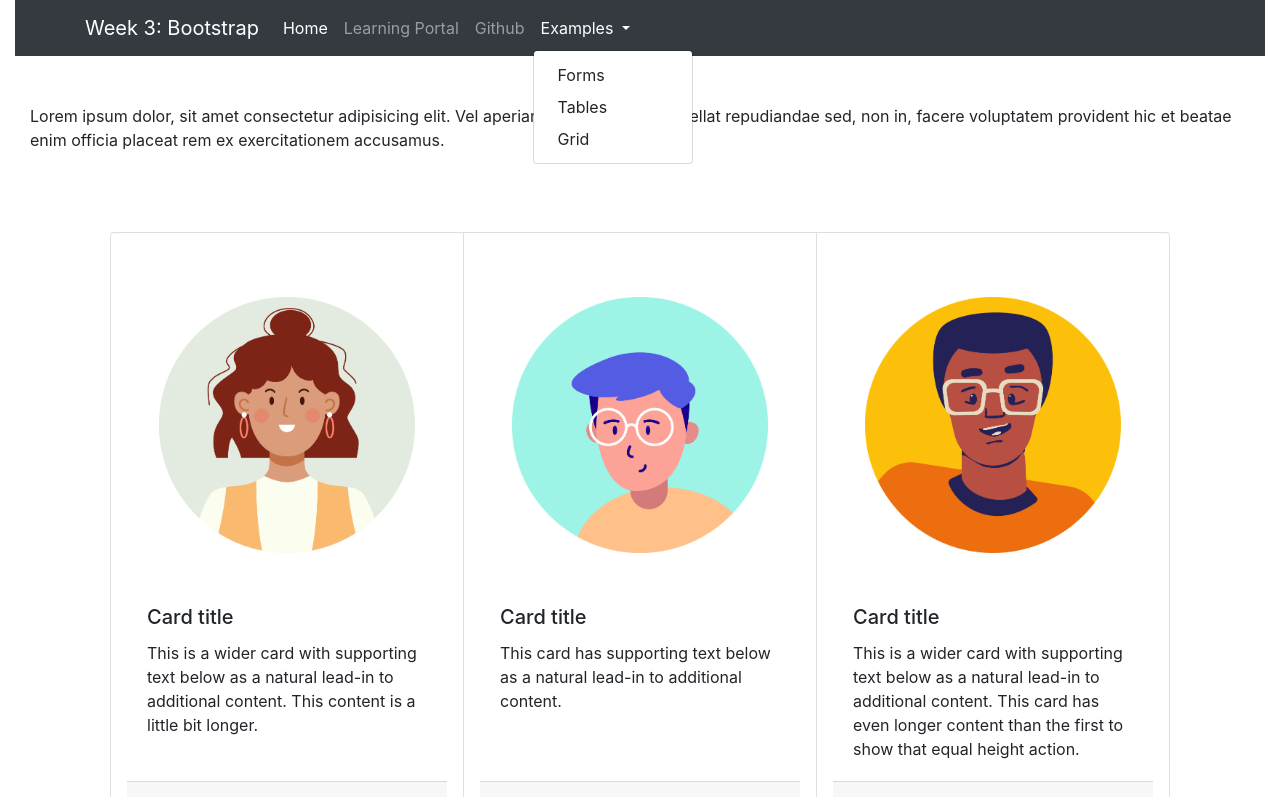
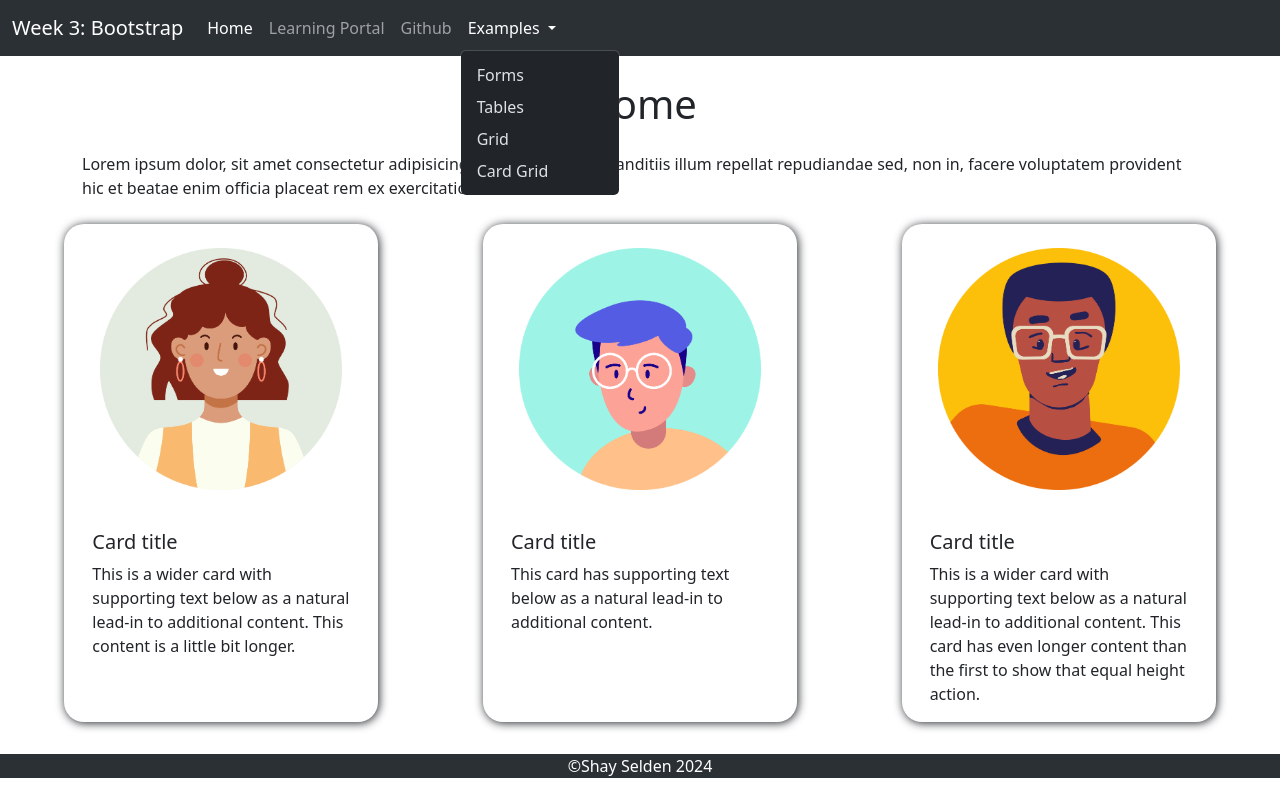
Before and after one commit to shayorielle/Week_3_Intro_to_Bootstrap, a website: page index.html in a window 1280 px wide. Both pictures are taken after a click on the button "Examples". Shown: the top 797 px of the page. Drawn offline with nearby package versions, Linux system fonts and the light colour scheme.

Commit message:
update post week3 class

```diff
--- a/index.html
+++ b/index.html
@@ -1,51 +1,86 @@
 <!DOCTYPE html>
 <html lang="en">
   <head>
-    <meta charset="UTF-8">
-    <meta name="viewport" content="width=device-width, initial-scale=1.0">
+    <meta charset="UTF-8" />
+    <meta name="viewport" content="width=device-width, initial-scale=1.0" />
     <title>Document</title>
-    <link rel="stylesheet" href="node_modules/bootstrap/dist/css/bootstrap.css">
-    <link rel="stylesheet" href="style.css">
+    <link
+      rel="stylesheet"
+      href="node_modules/bootstrap/dist/css/bootstrap.css"
+    />
   </head>
 
-<body class="container-fluid">
-
-    <nav class="navbar navbar-expand-sm navbar-dark bg-dark">
-        <div class="container">
+  <body>
+    <nav
+      class="navbar navbar-expand-sm bg-body-tertiary bg-dark"
+      data-bs-theme="dark"
+    >
+      <div class="container-fluid">
         <a class="navbar-brand" href="index.html">Week 3: Bootstrap</a>
 
-        <button class="navbar-toggler" type="button" data-toggle="collapse" data-target="#navbarNavDropdown" aria-controls="navbarNavDropdown" aria-expanded="false" aria-label="Toggle navigation">
-
+        <button
+          class="navbar-toggler"
+          type="button"
+          data-bs-toggle="collapse"
+          data-bs-target="#navbarNavDropdown"
+          aria-controls="navbarNavDropdown"
+          aria-expanded="false"
+          aria-label="Toggle navigation"
+        >
           <span class="navbar-toggler-icon"></span>
-
         </button>
 
         <div class="collapse navbar-collapse" id="navbarNavDropdown">
-
           <ul class="navbar-nav">
-
-                <li class="nav-item active">
-                    <a class="nav-link" href="/index.html">Home</a>
+            <li class="nav-item">
+              <a class="nav-link active" aria-current="page" href="/index.html"
+                >Home</a
+              >
             </li>
 
             <li class="nav-item">
-                    <a class="nav-link" href="https://learn.promineotech.com">Learning Portal</a>
+              <a class="nav-link" href="https://learn.promineotech.com"
+                >Learning Portal</a
+              >
             </li>
 
             <li class="nav-item">
-                    <a class="nav-link" href="https://github.com/shayorielle?tab=repositories">Github</a>
+              <a
+                class="nav-link"
+                href="https://github.com/shayorielle?tab=repositories"
+                >Github</a
+              >
             </li>
 
             <li class="nav-item dropdown">
-                        <a class="nav-link dropdown-toggle" href="#" id="navbarDropdownMenuLink" role="button" data-toggle="dropdown" aria-haspopup="true" aria-expanded="false">
+              <a
+                class="nav-link dropdown-toggle"
+                href="#"
+                role="button"
+                data-bs-toggle="dropdown"
+                aria-expanded="false"
+              >
                 Examples
               </a>
 
-                        <div class="dropdown-menu" aria-labelledby="navbarDropdownMenuLink">
+              <ul class="dropdown-menu">
+                <li>
                   <a class="dropdown-item" href="/examples/forms.html">Forms</a>
-                            <a class="dropdown-item" href="/examples/tables.html">Tables</a>
+                </li>
+                <li>
+                  <a class="dropdown-item" href="/examples/tables.html"
+                    >Tables</a
+                  >
+                </li>
+                <li>
                   <a class="dropdown-item" href="/examples/grids.html">Grid</a>
-                        </div>
+                </li>
+                <li>
+                  <a class="dropdown-item" href="/examples/cards.html"
+                    >Card Grid</a
+                  >
+                </li>
+              </ul>
             </li>
           </ul>
         </div>
@@ -53,57 +88,81 @@
     </nav>
 
     <main class="container-fluid">
-    <br><br>
-        <p>Lorem ipsum dolor, sit amet consectetur adipisicing elit. Vel aperiam, blanditiis illum repellat repudiandae sed, non in, facere voluptatem provident hic et beatae enim officia placeat rem ex exercitationem accusamus.</p>
+      <h1 class="grid-header text-center m-4">Home</h1>
+      <p class="container">
+        Lorem ipsum dolor, sit amet consectetur adipisicing elit. Vel aperiam,
+        blanditiis illum repellat repudiandae sed, non in, facere voluptatem
+        provident hic et beatae enim officia placeat rem ex exercitationem
+        accusamus.
+      </p>
 
-
-          <div class="card-group">
-            <div class="card">
-              <img src="Profile icons/14.png" class="card-img-top" alt="...">
+      <div class="container-fluid">
+        <div class="row">
+          <div
+            class="card col-xs-9 col-sm-9 col-md-3 col-lg-3 mx-auto m-2"
+            style="border: 0; box-shadow: 1px 1px 10px; border-radius: 20px"
+          >
+            <img
+              src="Profile icons/14.png"
+              class="card-img-top p-4"
+              alt="..."
+            />
             <div class="card-body">
               <h5 class="card-title">Card title</h5>
-                <p class="card-text">This is a wider card with supporting text below as a natural lead-in to additional content. This content is a little bit longer.</p>
-              </div>
-              <div class="card-footer">
-                <small class="text-muted">Last updated 3 mins ago</small>
+              <p class="card-text">
+                This is a wider card with supporting text below as a natural
+                lead-in to additional content. This content is a little bit
+                longer.
+              </p>
             </div>
           </div>
-            <div class="card">
-              <img src="Profile icons/11.png" class="card-img-top" alt="...">
+          <div
+            class="card col-xs-9 col-sm-9 col-md-3 col-lg-3 mx-auto m-2"
+            style="border: 0; box-shadow: 1px 1px 10px; border-radius: 20px"
+          >
+            <img
+              src="Profile icons/11.png"
+              class="card-img-top p-4"
+              alt="..."
+            />
             <div class="card-body">
               <h5 class="card-title">Card title</h5>
-                <p class="card-text">This card has supporting text below as a natural lead-in to additional content.</p>
-              </div>
-              <div class="card-footer">
-                <small class="text-muted">Last updated 3 mins ago</small>
+              <p class="card-text">
+                This card has supporting text below as a natural lead-in to
+                additional content.
+              </p>
             </div>
           </div>
-            <div class="card">
-              <img src="Profile icons/12.png" class="card-img-top" alt="...">
+          <div
+            class="card col-xs-9 col-sm-9 col-md-3 col-lg-3 mx-auto m-2"
+            style="border: 0; box-shadow: 1px 1px 10px; border-radius: 20px"
+          >
+            <img
+              src="Profile icons/12.png"
+              class="card-img-top p-4"
+              alt="..."
+            />
             <div class="card-body">
               <h5 class="card-title">Card title</h5>
-                <p class="card-text">This is a wider card with supporting text below as a natural lead-in to additional content. This card has even longer content than the first to show that equal height action.</p>
-              </div>
-              <div class="card-footer">
-                <small class="text-muted">Last updated 3 mins ago</small>
+              <p class="card-text">
+                This is a wider card with supporting text below as a natural
+                lead-in to additional content. This card has even longer content
+                than the first to show that equal height action.
+              </p>
             </div>
           </div>
         </div>
-
+      </div>
     </main>
 
-<footer class="container-fluid bg-dark text-white"">
-    <div class="container" id="footer">
-        <div>
-            &copy;Shay Selden 2024
-        </div>
+    <footer>
+      <div class="container-fluid bg-body-tertiary text-white text-center mt-4" data-bs-theme="dark">
+          <p>&copy;Shay Selden 2024</p>
 
       </div>
-
     </footer>
 
     <script src="node_modules/jquery/dist/jquery.js"></script>
     <script src="node_modules/bootstrap/dist/js/bootstrap.bundle.js"></script>
-
   </body>
 </html>
--- a/package.json
+++ b/package.json
@@ -9,6 +9,7 @@
   "license": "ISC",
   "description": "",
   "dependencies": {
-    "bootstrap": "^4.4.1"
+    "bootstrap": "^5.3.3",
+    "bootstrap-icons": "^1.11.3"
   }
 }
--- a/style.css
+++ b/style.css
@@ -1,14 +1,37 @@
-.card-img-top {
+/*body.container-fluid {
+    display: grid;
+    grid-template-columns: repeat(4, 1fr);
+    grid-template-rows: auto;
+}*//*this made everything distorted*/
+nav{
+    display: grid;
+    gap: 1rem;
+    text-align: center;
+    border-radius: 5px;
+    box-shadow: 2px 2px 4px 2px rgba(31, 31, 31, 0.489);
+}
+.card-group-clinicians, .card-group {
+    display: grid;
+    gap: 2rem;
+    grid-template-columns: 1fr 1fr 1fr 1fr;
+}
+
+.card-body {
+    box-shadow: 4px 4px 5px 2px rgba(31, 31, 31, 0.489);
+    border-radius: 5px;
+}
+.card-title, .card-text  {
+    text-align: center;
+}
+
+.card-img,.card-img-top {
     padding:2rem 2rem;
 }
-.card-group {
-    margin: 5rem;
+
+footer{
+    margin-top: 2rem;
+    border-radius: 5px;
+    text-align: center;
+    box-shadow: 2px 2px 4px 2px rgba(31, 31, 31, 0.489);
+
 }
-.card {
-    padding:2rem 1rem;
-}
-
-#footer {
-    padding:1rem 1rem;
-    text-align: center;
-}
```
Also changed, not shown: examples/cards.html (added, +218 -0 lines), examples/forms.html (+42 -18 lines), examples/grids.html (+50 -20 lines), examples/tables.html (+43 -18 lines), examples/batman.jpg (added), 2 other files. Lines whose indentation alone changed are shown as unchanged.
